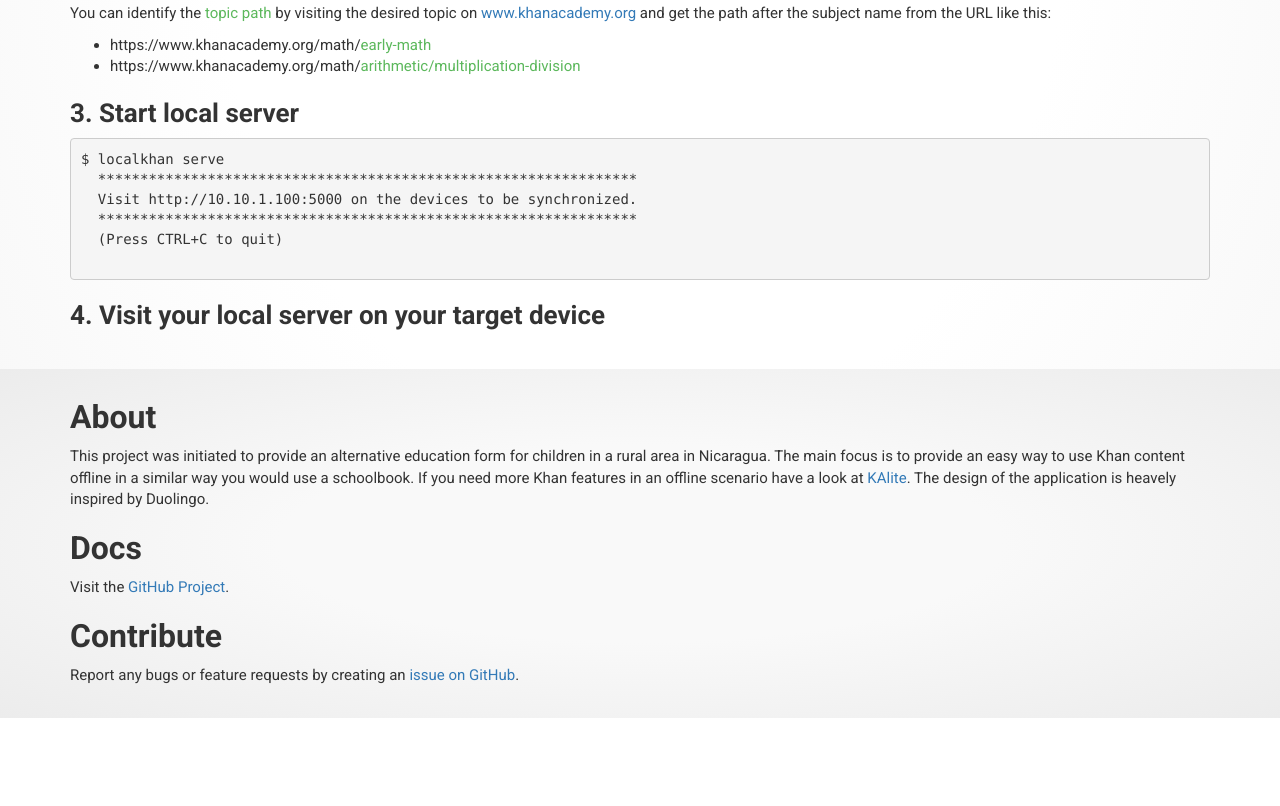
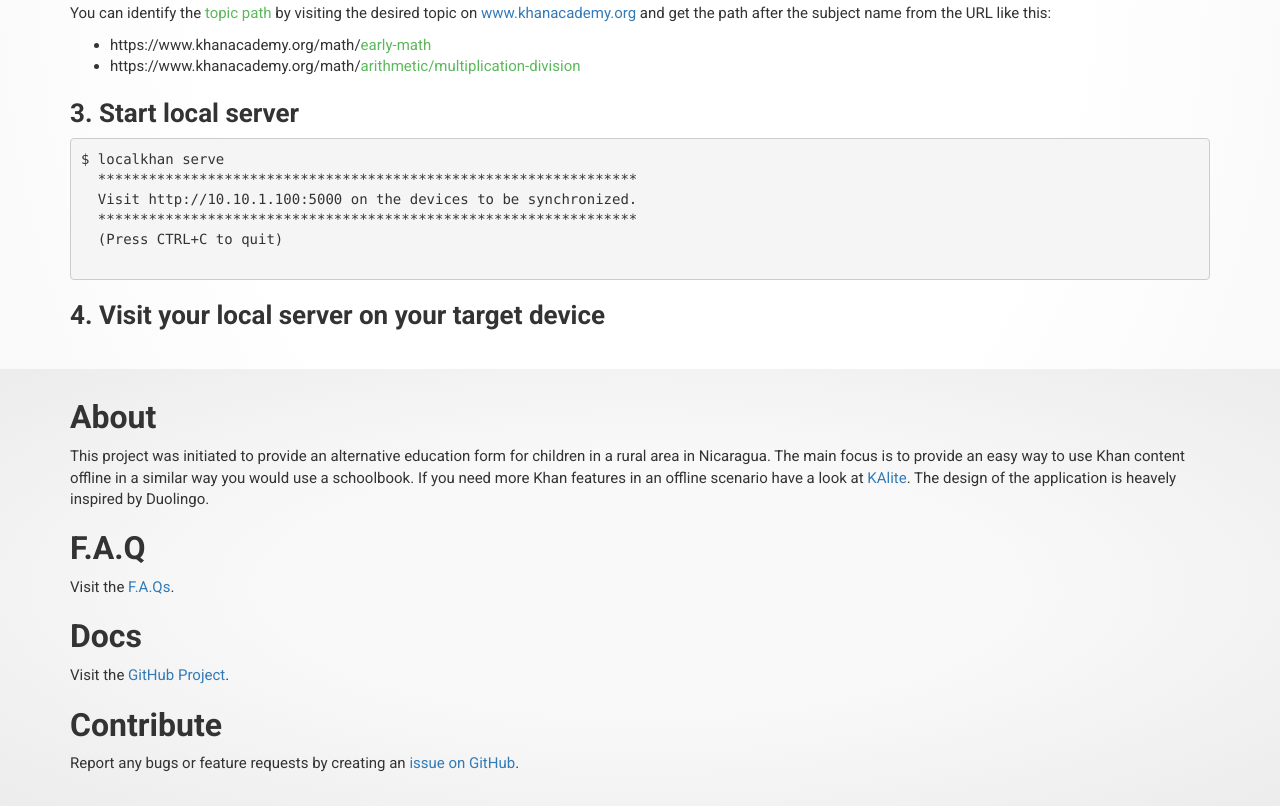
Before and after one commit to aeby/localkhan, a website: page website/app/index.html in a window 1280 px wide. Shown: the part 887-1693 px from the top of the page. Before the commit the page ends 1605 px from the top, so only its background shows below. Drawn offline with nearby package versions, Linux system fonts and the light colour scheme; files that its build step writes are made by us from their sources.

Commit message:
doc(): Add FAQs

```diff
--- a/website/app/index.html
+++ b/website/app/index.html
@@ -97,6 +97,9 @@
     If you need more Khan features in an offline scenario have a look at <a href="https://learningequality.org/ka-lite/">KAlite</a>.
     The design of the application is heavely inspired by Duolingo.
 
+    <h2>F.A.Q</h2>
+    Visit the <a href="https://github.com/aeby/localkhan/wiki/F.A.Q">F.A.Qs</a>.
+
     <h2>Docs</h2>
     Visit the <a href="https://github.com/aeby/localkhan">GitHub Project</a>.
 
```
Also changed, not shown: website/app/images/activity.png.
